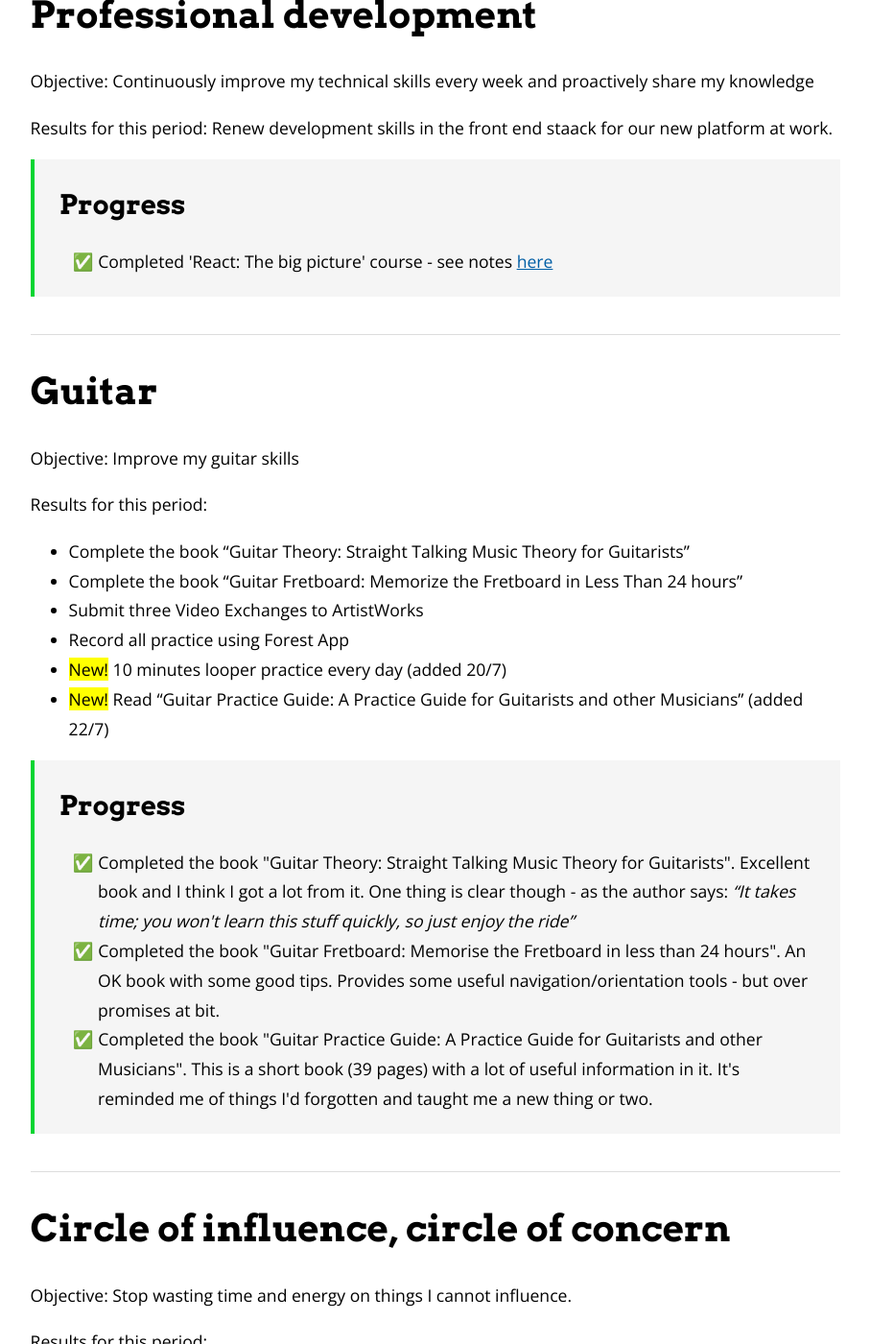
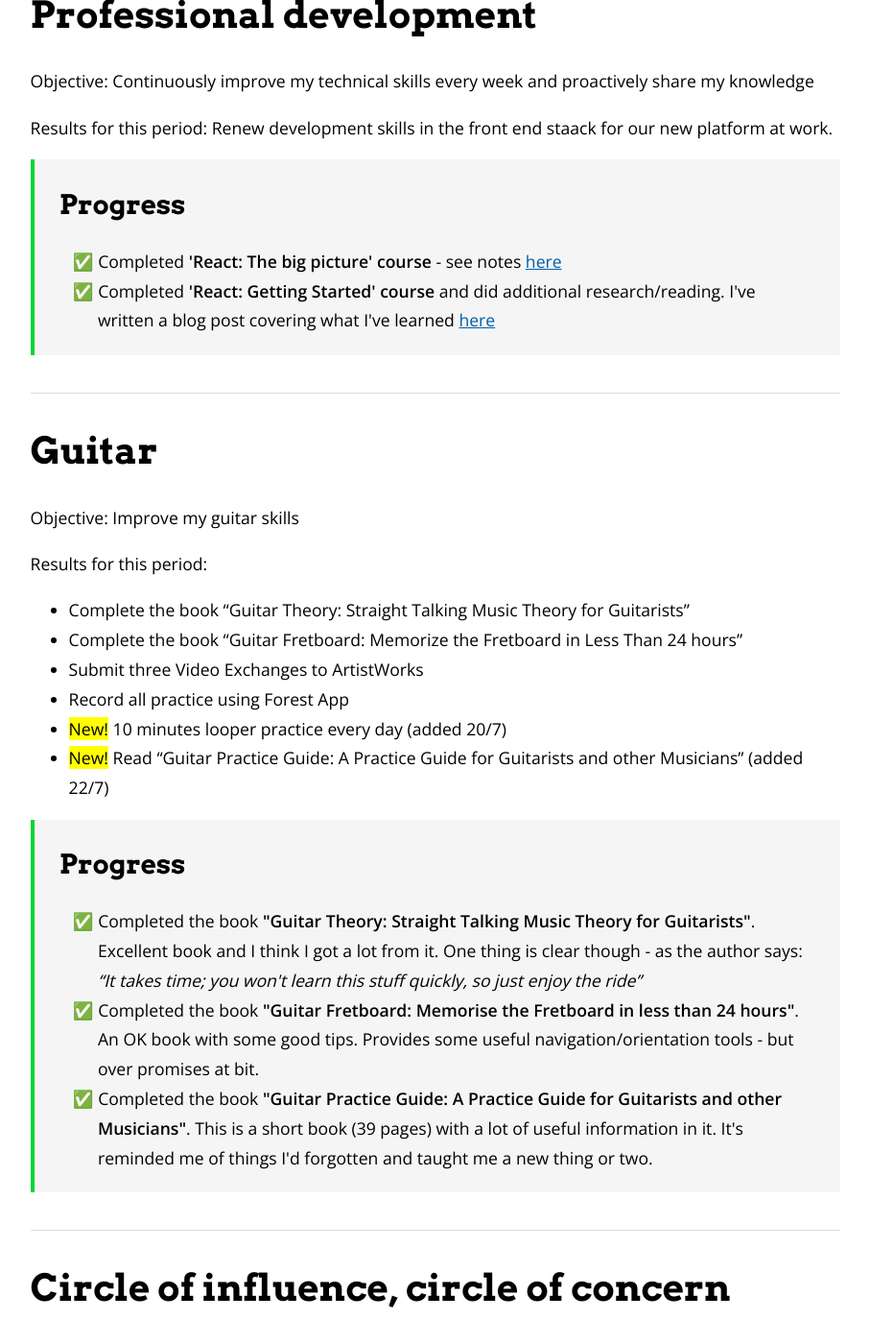
Before and after one commit to gtvj/gtvj.github.io, a Jekyll site: the page built from objectives-2020-Q3.md, in a window 1280 px wide and 1400 px high, scrolled down 718 px. Shown: the whole window at 96% size, without its empty margins (186-1093 px from the left). Built offline with Jekyll 4.4.1, drawn with Linux system fonts in a browser that asks for light colours; nearby versions of some CDN libraries.

Commit message:
Update objectives to reflect course/post completion

```diff
--- a/objectives-2020-Q3.md
+++ b/objectives-2020-Q3.md
@@ -30,7 +30,8 @@ Results for this period: Renew development skills in the front end staack for ou
 <div class="progress">
 <h3>Progress</h3>
 <ul>
-    <li>Completed 'React: The big picture' course - see notes <a href="/2020/07/08/react-big-picture.html">here</a></li>
+    <li>Completed <strong>'React: The big picture' course</strong> - see notes <a href="/2020/07/08/react-big-picture.html">here</a></li>
+    <li>Completed <strong>'React: Getting Started' course</strong> and did additional research/reading. I've written a blog post covering what I've learned <a href="/2020/07/28/getting-started-with-react.html">here</a></li>
 </ul>
 </div>
 
@@ -50,9 +51,9 @@ Results for this period:
 <div class="progress">
 <h3>Progress</h3>
 <ul>
-    <li>Completed the book "Guitar Theory: Straight Talking Music Theory for Guitarists". Excellent book and I think I got a lot from it. One thing is clear though - as the author says: <q>It takes time; you won't learn this stuff quickly, so just enjoy the ride</q></li>
-    <li>Completed the book "Guitar Fretboard: Memorise the Fretboard in less than 24 hours". An OK book with some good tips. Provides some useful navigation/orientation tools - but over promises at bit.</li>
-    <li>Completed the book "Guitar Practice Guide: A Practice Guide for Guitarists and other Musicians". This is a short book (39 pages) with a lot of useful information in it. It's reminded me of things I'd forgotten and taught me a new thing or two. </li>
+    <li>Completed the book <strong>"Guitar Theory: Straight Talking Music Theory for Guitarists"</strong>. Excellent book and I think I got a lot from it. One thing is clear though - as the author says: <q>It takes time; you won't learn this stuff quickly, so just enjoy the ride</q></li>
+    <li>Completed the book <strong>"Guitar Fretboard: Memorise the Fretboard in less than 24 hours"</strong>. An OK book with some good tips. Provides some useful navigation/orientation tools - but over promises at bit.</li>
+    <li>Completed the book <strong>"Guitar Practice Guide: A Practice Guide for Guitarists and other Musicians"</strong>. This is a short book (39 pages) with a lot of useful information in it. It's reminded me of things I'd forgotten and taught me a new thing or two. </li>
 </ul>
 </div>
 
```
